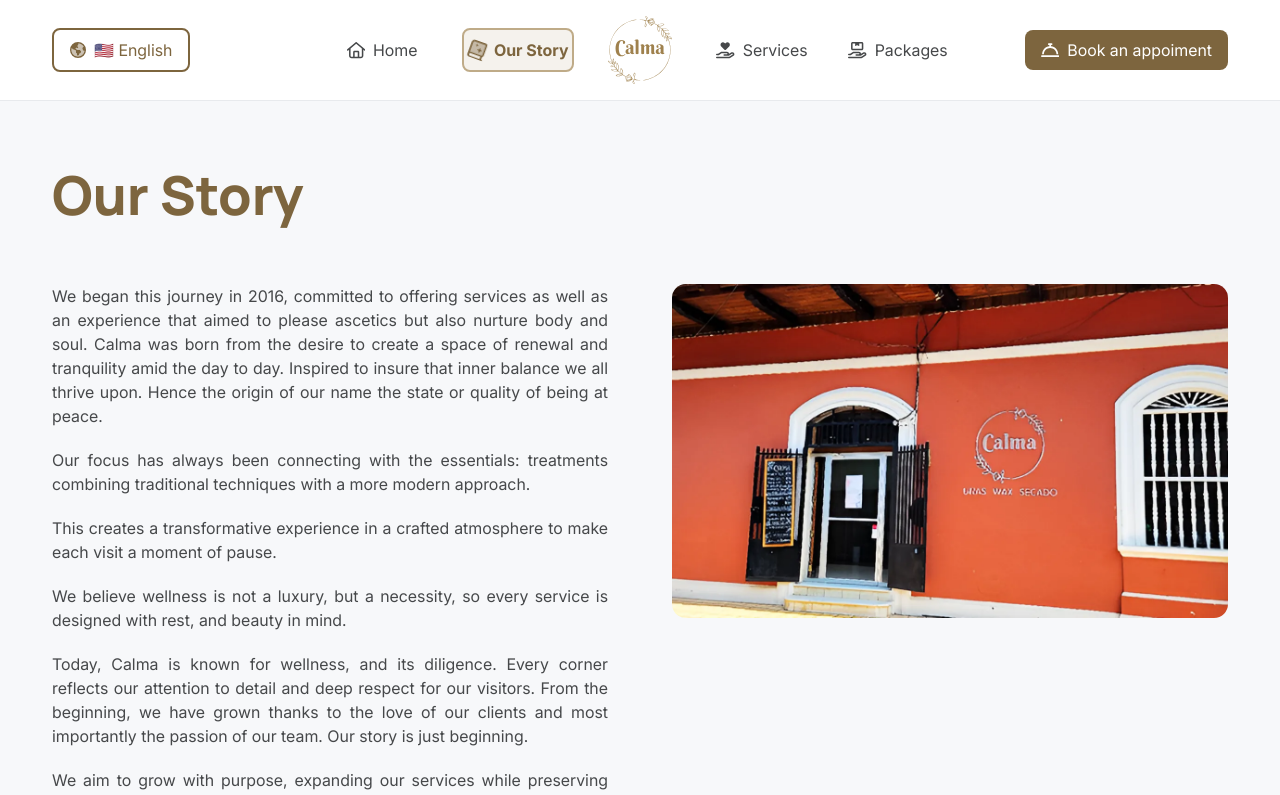
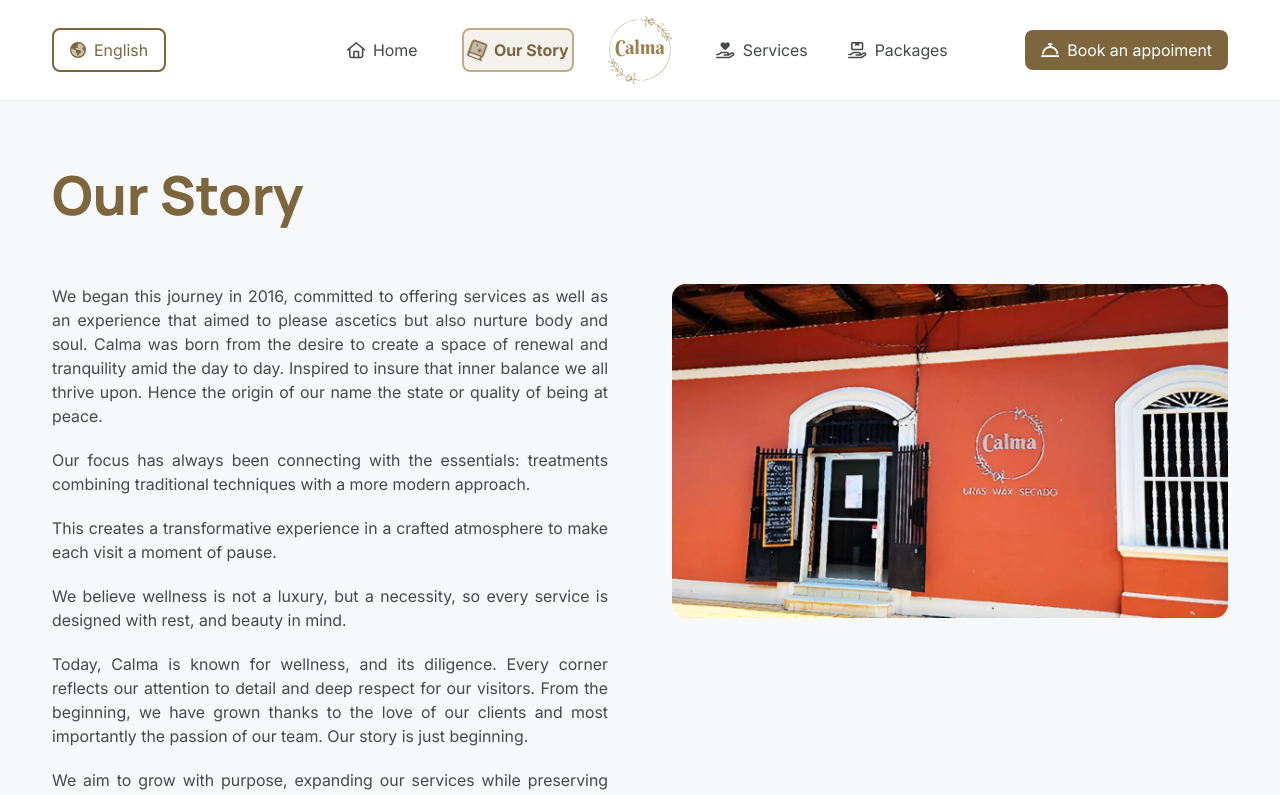
Before and after one commit to darrelmasis/Calma, a React (Vite) app in the folder client/: page /history in a window 1280 px wide. Shown: the top 795 px of the page. Built offline with nearby package versions, Linux system fonts and the light colour scheme.

Commit message:
feat: mejorar el componente LanguageSwitcher al eliminar emojis de las etiquetas de idioma y optimizar la clase CSS

```diff
--- a/client/src/components/commons/LanguageSwitcher.jsx
+++ b/client/src/components/commons/LanguageSwitcher.jsx
@@ -3,12 +3,13 @@ import { Select } from '../forms/Select'
 import classNames from 'classnames'
 
 const opciones = [
-  { value: 'es', label: '🇪🇸 Español' },
-  { value: 'en', label: '🇺🇸 English' }
+  { value: 'es', label: 'Español' },
+  { value: 'en', label: 'English' }
 ]
 
 export const LanguageSwitcher = ({ className = '' }) => {
   const { lang, changeLanguage } = useLang()
+  const classes = classNames('language-switcher', className)
 
   return (
     <Select
@@ -16,8 +17,8 @@ export const LanguageSwitcher = ({ className = '' }) => {
       options={opciones}
       value={lang}
       onChange={changeLanguage}
-      className={`language-switcher ${className}`}
-      placeholder='Escoge un idioma'
+      className={classes}
+      placeholder='Elige un idioma'
     />
   )
 }
```
